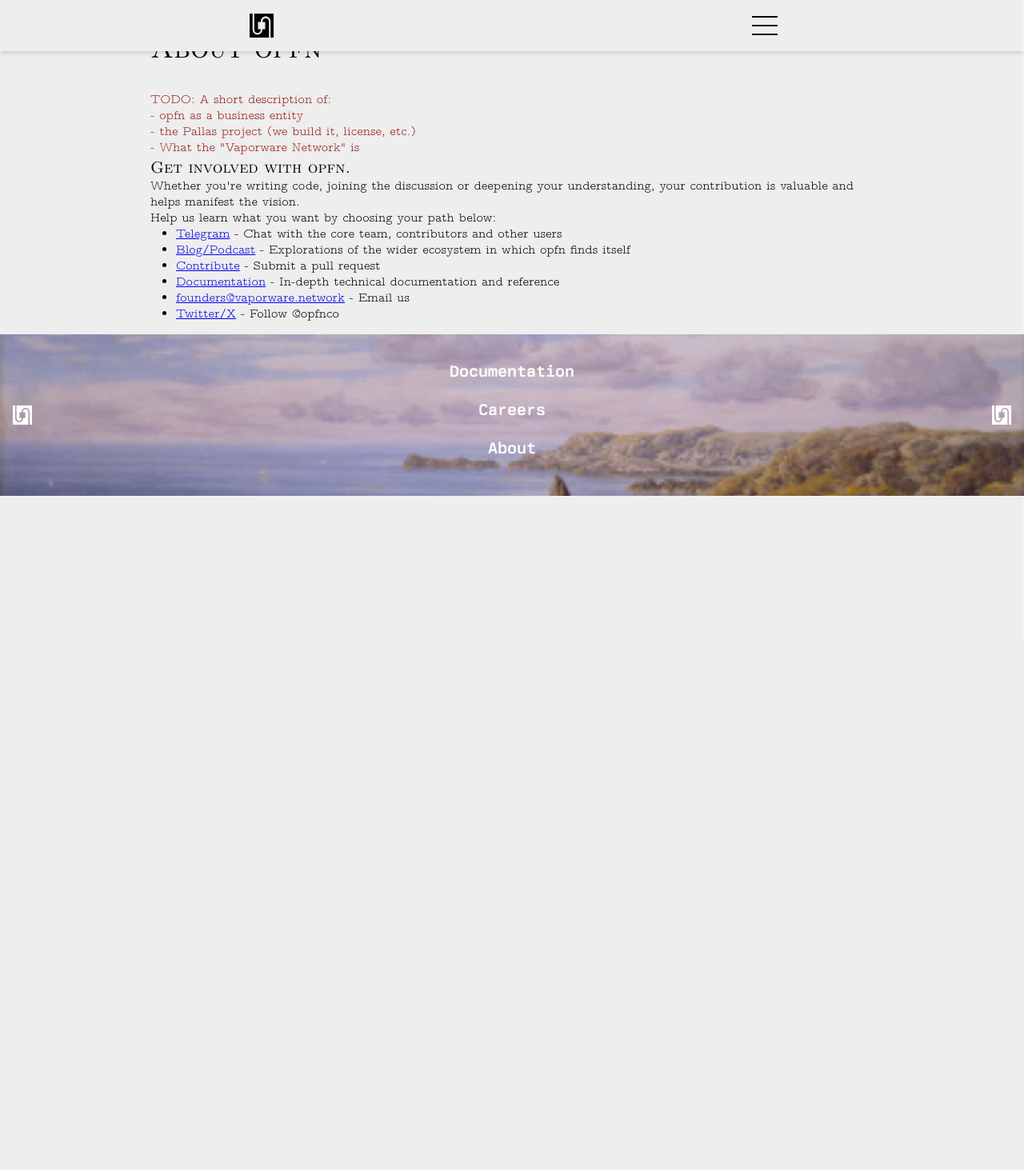
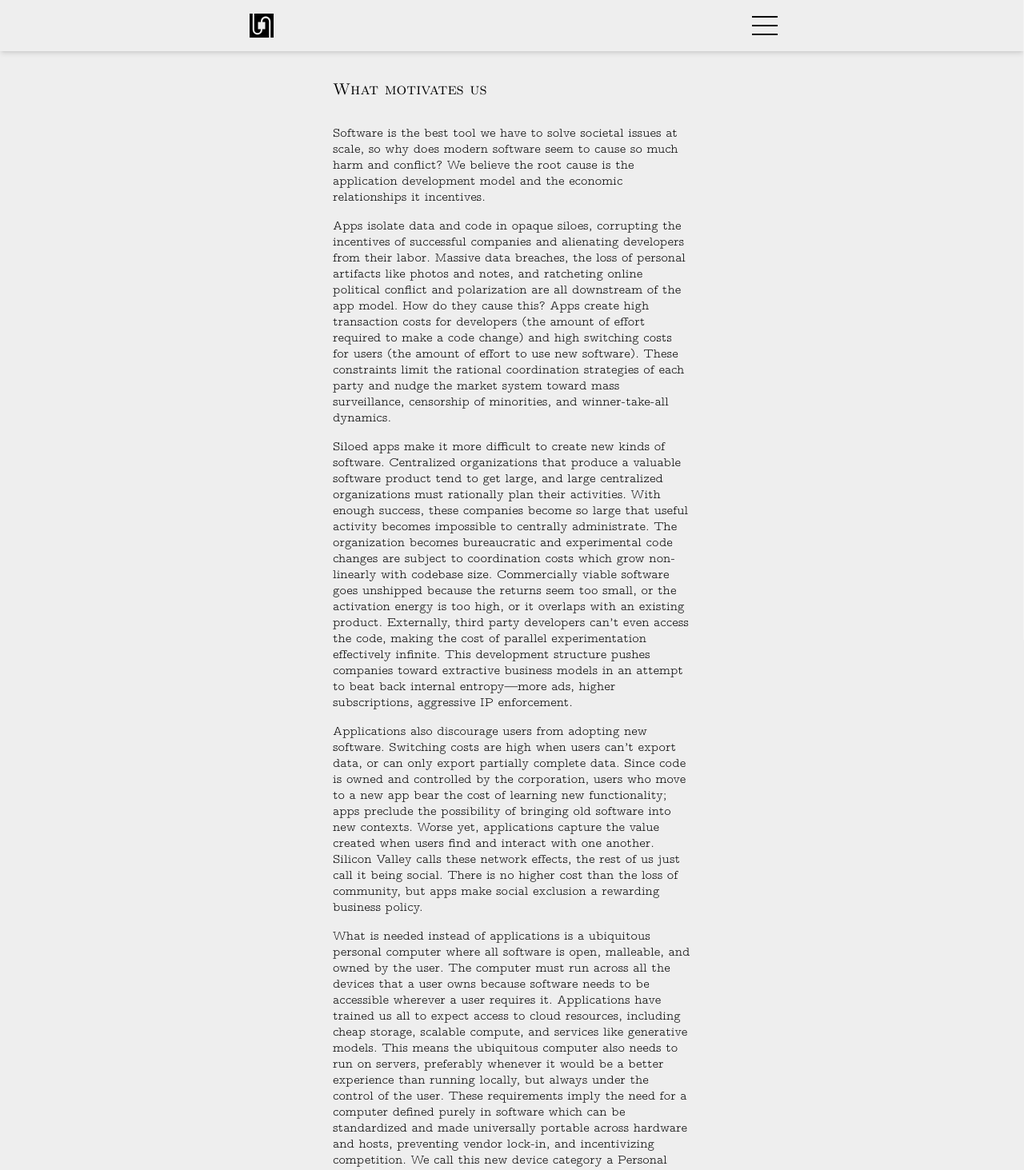
Before and after one commit to deathtothecorporation/vaporware.network, a Next.js app: page /about in a window 1280 px wide. Shown: the top 1463 px of the page at 80% size. Before the commit the page ends 800 px from the top, so only its background shows below. Built offline with nearby package versions, Linux system fonts and the light colour scheme.

Commit message:
Add about; fix more columns; include waitlist

```diff
--- a/src/app/about/page.tsx
+++ b/src/app/about/page.tsx
@@ -4,72 +4,42 @@ import Link from "next/link";
 export default function About() {
   return (
     <div>
-      <main className="content-zone">
+      <main id="vision" className="mt-24 min-h-[100vh] container mx-auto max-w-md px-4 md:px-0 mb-12">
         <div>
-          <h1>About opfn</h1>
-          <div>
-            <p className="text-red-800">
-              TODO: A short description of:
-              <br />
-              - opfn as a business entity
-              <br />
-              - the Pallas project (we build it, license, etc.)
-              <br />
-              - What the "Vaporware Network" is
-              <br />
-            </p>
-          </div>
+          <h2 className="my-8">What motivates us</h2>
+          <p>
+    Software is the best tool we have to solve societal issues at scale, so why does modern software seem to cause so much harm and conflict? We believe the root cause is the application development model and the economic relationships it incentives.
+  </p>
 
-          <div>
-            <h2>Get involved with opfn.</h2>
-            <p>
-              Whether you're writing code, joining the discussion or deepening
-              your understanding, your contribution is valuable and helps
-              manifest the vision.
-            </p>
-            <p>Help us learn what you want by choosing your path below:</p>
-          </div>
+  <p>
+    Apps isolate data and code in opaque siloes, corrupting the incentives of successful companies and alienating developers from their labor. Massive data breaches, the loss of personal artifacts like photos and notes, and ratcheting online political conflict and polarization are all downstream of the app model. How do they cause this? Apps create high transaction costs for developers (the amount of effort required to make a code change) and high switching costs for users (the amount of effort to use new software). These constraints limit the rational coordination strategies of each party and nudge the market system toward mass surveillance, censorship of minorities, and winner-take-all dynamics.
+  </p>
 
-          <ul className="list-disc">
-            <li>
-              <a href="https://t.me/vaporwareNetwork" target="_blank">
-                Telegram
-              </a>{" "}
-              - Chat with the core team, contributors and other users
-            </li>
+  <p>
+    Siloed apps make it more difficult to create new kinds of software. Centralized organizations that produce a valuable software product tend to get large, and large centralized organizations must rationally plan their activities. With enough success, these companies become so large that useful activity becomes impossible to centrally administrate. The organization becomes bureaucratic and experimental code changes are subject to coordination costs which grow non-linearly with codebase size. Commercially viable software goes unshipped because the returns seem too small, or the activation energy is too high, or it overlaps with an existing product. Externally, third party developers can’t even access the code, making the cost of parallel experimentation effectively infinite. This development structure pushes companies toward extractive business models in an attempt to beat back internal entropy—more ads, higher subscriptions, aggressive IP enforcement.
+  </p>
 
-            <li>
-              <a href="https://vaporware.network" target="_blank">
-                Blog/Podcast
-              </a>{" "}
-              - Explorations of the wider ecosystem in which opfn finds itself
-            </li>
+  <p>
+    Applications also discourage users from adopting new software. Switching costs are high when users can’t export data, or can only export partially complete data. Since code is owned and controlled by the corporation, users who move to a new app bear the cost of learning new functionality; apps preclude the possibility of bringing old software into new contexts. Worse yet, applications capture the value created when users find and interact with one another. Silicon Valley calls these network effects, the rest of us just call it being social. There is no higher cost than the loss of community, but apps make social exclusion a rewarding business policy.
+  </p>
 
-            <li>
-              <Link href="/contribute">Contribute</Link> - Submit a pull request
-            </li>
+  <p>
+    What is needed instead of applications is a ubiquitous personal computer where all software is open, malleable, and owned by the user. The computer must run across all the devices that a user owns because software needs to be accessible wherever a user requires it. Applications have trained us all to expect access to cloud resources, including cheap storage, scalable compute, and services like generative models. This means the ubiquitous computer also needs to run on servers, preferably whenever it would be a better experience than running locally, but always under the control of the user. These requirements imply the need for a computer defined purely in software which can be standardized and made universally portable across hardware and hosts, preventing vendor lock-in, and incentivizing competition. We call this new device category a Personal Cloud Computer, or PC2.
+  </p>
 
-            <li>
-              <a href="https://opfn.gitbook.io/pallas" target="_blank">
-                Documentation
-              </a>{" "}
-              - In-depth technical documentation and reference
-            </li>
+  <p>
+    For users, a Personal Cloud Computer enables an incremental upgrading of the existing Internet. It would sit like an overlay on top of current web apps, mediating the ability of Internet giants to lock away data and functionality. Rather than being stuck with fixed features, PC2 owners could learn to extend existing apps or could purchase modifications from independent developers. Data from one social app could be ported into another, or could be used to generate higher quality search and feed results. We already see some of this dynamic with browser extensions, but in a restricted way. Beyond upgrades, the PC2 would also create a new design space for distributed software: programs that are intended from the start to be extended, modified, or ported into new contexts. Video and photo filters could be added or removed from apps at will, favorite text editing tools could be reused wherever text is found, and data like social connections could be automatically integrated into any context the user needed. Rather than being merely a consumer, the owner of a PC2 would gradually learn to change their software to suit their own taste.
+  </p>
 
-            <li>
-              <a href="mailto:founders@vaporware.network">
-                founders@vaporware.network
-              </a>{" "}
-              - Email us
-            </li>
+  <p>
+    Developers would benefit from this model too. When a user owns a distributed computing platform, the developer can write software without worrying about infrastructure. New developers can rely on user-owned social graphs, and focus on writing great programs, instead of bootstrapping new networks. And since users operate the software, developers won’t incur the same legal liabilities that plague software companies today—publishing software becomes like publishing a book: it would enjoy the full protection of free speech laws. Finally, the coordination costs for code changes would be minimized as much as possible. When all code is open, you can “inspect source” a full stack program and reuse or extend any bit you want.
+  </p>
 
-            <li>
-              <a href="https://x.com/opfnco" target="_blank">
-                Twitter/X
-              </a>{" "}
-              - Follow @opfnco
-            </li>
-          </ul>
+  <p>
+    Realizing this vision means revolution, both in the Copernican-sense and the social-sense. Applications put software companies at the center of our society, with users revolving around them. Users are forced to come to the software. The Personal Cloud Computer puts the user at the center and returns to them control over their data, their software, and their connections. What’s lost in pure industrial efficiency will be regained in system resilience and general market expansion. More importantly, this vision is one of an empowered individual. Modern technology enforces civil quiescence through homogeneity and control. If software is the best tool we have for solving societal issues, how much more could we do if our computers were our own?
+  </p>
+
+        <p> To find out <a href="https://docs.opfn.co" target="_blank">read the PLAN</a></p>
         </div>
       </main>
     </div>
--- a/src/app/careers/page.tsx
+++ b/src/app/careers/page.tsx
@@ -2,23 +2,19 @@ import React from "react";
 import { getCollection } from "@/utils/collections";
 
 export default async function Careers() {
-  const jobs = await getCollection("job-posts");
+  const jobs = [] // await getCollection("job-posts");
 
   return (
     <div>
-      <main className="content-zone">
+      <main className="mt-20 content-zone h-[100vh]">
         <div>
-          <h1>Work with us</h1>
-          <p className="text-red-500">
-            TODO: some explanation, including how to get in touch
-          </p>
+          <h2 className="berkeley">Work with us</h2>
+          <p className="mt-10">Coming soon.</p>
           <section>
             {jobs.map((job) => (
               <article>
                 <h2 className="no-underline">{job.title}</h2>
-                <div
-                  dangerouslySetInnerHTML={{ __html: job.description }}
-                />
+                <div dangerouslySetInnerHTML={{ __html: job.description }} />
                 {job.skills && job.skills.length > 0 && (
                   <>
                     <span>Required skills</span>
--- a/src/app/globals.css
+++ b/src/app/globals.css
@@ -176,7 +176,9 @@ a:visited {
   /* color: purple; */
 }
 
-button {
+button,
+[type="submit"],
+[type="button"] {
   font-family: "BerkeleyMono";
   @apply text-[16px];
   @apply md:text-[18px];
@@ -364,9 +366,9 @@ section.main-points {
 }
 
 section.main-points article {
-  @apply max-w-opfn-xs;
+  @apply max-w-[350px];
   @apply mb-opfn-sm;
-  @apply w-full;
+  /*@apply w-full;*/
 }
 
 section.main-points article header {
@@ -398,11 +400,22 @@ section.main-points > article.right {
   @apply self-end;
 }
 
+section.main-points > article.left {
+  /*@apply col-start-1;*/
+  /*@apply justify-self-start;*/
+}
+section.main-points > article.right {
+  /*@apply col-end-3;*/
+  /*@apply self-end;*/
+}
+
 .system-components header {
   @apply mb-[8px];
 }
 
 .system-components > article {
+  @apply max-w-[85vw];
+  @apply md:max-w-[350px];
 }
 
 article.left {
@@ -540,7 +553,7 @@ section#core-technology h2 {
     rgba(238, 238, 238, 0.8) 92%,
     rgba(238, 238, 238, 1) 96%,
     rgba(238, 238, 238, 1) 100%
-  )
+  );
 }
 
 #use-cases .jungle-bg {
@@ -709,3 +722,7 @@ section#callouts > article.left > main {
     text-wrap: balance;
   }
 }
+
+#vision p {
+  @apply mb-4;
+}
```
Also changed, not shown: src/app/page.tsx (+38 -40 lines). Lines whose indentation alone changed are shown as unchanged.
